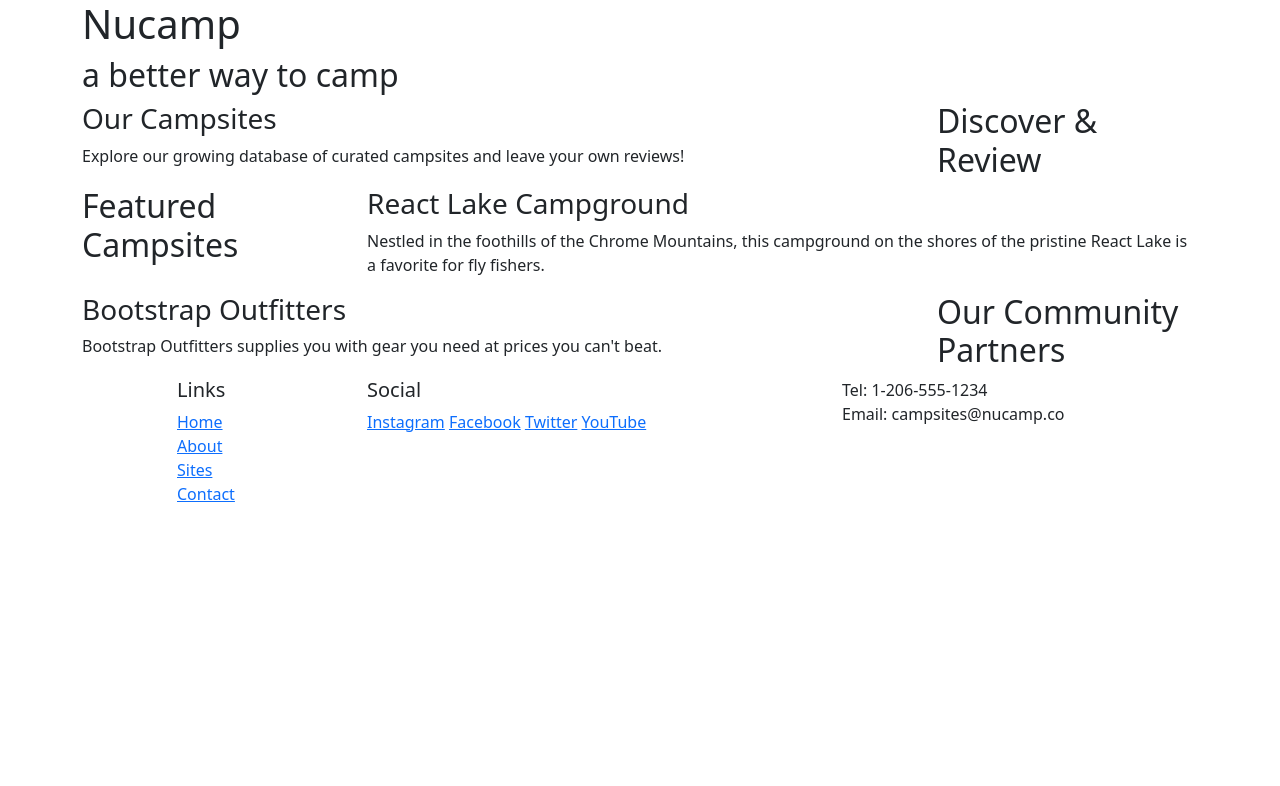
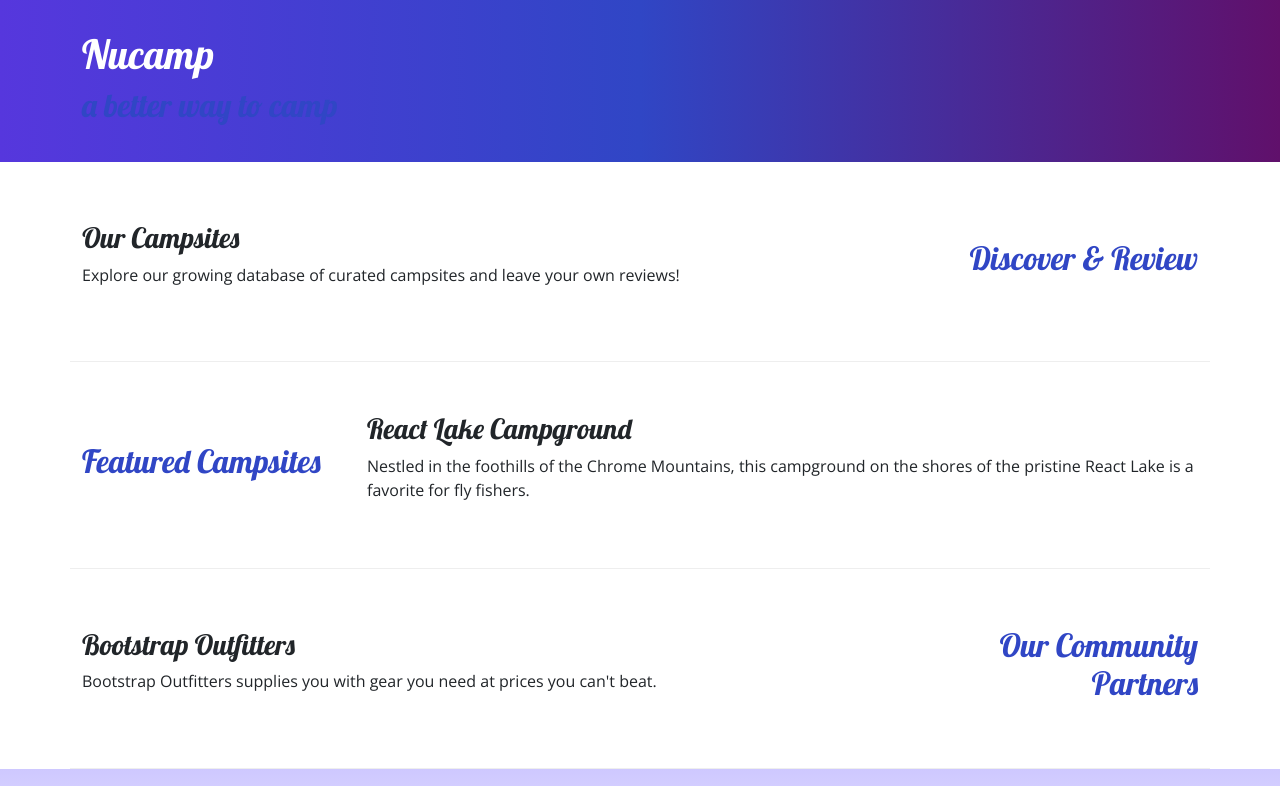
Before and after one commit to Yumalaii01/Yumalaii01, a plain HTML site: page index.html in a window 1280 px wide. Shown: the top 786 px of the page. Drawn offline with nearby package versions, Linux system fonts and the light colour scheme.

Commit message:
Adding Custom Styles

```diff
--- /dev/null
+++ b/css/styles.css
@@ -0,0 +1,32 @@
+body {
+    font-family: "Open Sans", sans-serif;
+}
+
+h1, h2, h3 {
+    font-family: "Lobster", cursive;
+}
+
+h2 {
+    color: #3046C5;
+}
+
+header {
+    padding: 30px;
+    background-image: linear-gradient(to right, #5637DD, #3046C5, #60106B);
+    color: white;
+}
+
+header h2 {
+    color #CEC8FF;
+}
+
+footer {
+    background-image: linear-gradient(#CEC8FF, white);
+    padding: 20px 0;
+}
+
+.row-content {
+    padding: 50px 0;
+    border-bottom: 1px ridge;
+    min-height: 200px;
+}
--- a/index.html
+++ b/index.html
@@ -8,7 +8,8 @@
 
     <!--Bootstrap CSS-->
     <link href="https://cdn.jsdelivr.net/npm/bootstrap@5.2.3/dist/css/bootstrap.min.css" rel="stylesheet" integrity="sha384-rbsA2VBKQhggwzxH7pPCaAqO46MgnOM80zW1RWuH61DGLwZJEdK2Kadq2F9CUG65" crossorigin="anonymous" />
-
+    <link rel="stylesheet" href="https://fonts.googleapis.com/css?family=Lobster|Open+Sans" />
+    <link rel="stylesheet" href="css/styles.css" />
     <title>Nucamp: A Better Way to Camp</title>
 </head>
 
@@ -30,9 +31,9 @@
     <main class="container">
 
     	<!-- discover section -->
-        <section class="row">
+        <section class="row row-content align-items-center">
             <div class="col-sm-4 col-md-3 order-sm-last">
-                <h2>Discover & Review</h2>
+                <h2 class="text-sm-end">Discover & Review</h2>
             </div>
             <div class="col">
                 <h3>Our Campsites</h3>
@@ -41,7 +42,7 @@
         </section>
 
 		<!-- feature section -->
-        <section class="row">
+        <section class="row row-content align-items-center">
             <div class="col-sm-4 col-md-3">
                 <h2>Featured Campsites</h2>
             </div>
@@ -52,9 +53,9 @@
         </section>
 
 		<!-- partner section -->
-        <section class="row">
+        <section class="row row-content align-items-center">
             <div class="col-sm-4 col-md-3 order-sm-last">
-                <h2>Our Community Partners</h2>
+                <h2 class="text-sm-end">Our Community Partners</h2>
             </div>
             <div class="col">
                 <h3>Bootstrap Outfitters</h3>
@@ -77,14 +78,14 @@
                         <li><a href="#">Contact</a></li>
                     </ul>
                 </div>
-        <div class="col-6 col-sm-5">
+        <div class="col-6 col-sm-5 text-center">
             <h5>Social</h5>
             <a href="http://instagram.com/">Instagram</a>
             <a href="http://facebook.com/">Facebook</a>
             <a href="http://twitter.com/">Twitter</a>
             <a href="http://youtube.com/">YouTube</a>
         </div>
-        <div class="col-sm-4">
+        <div class="col-sm-4 text-center">
             Tel: 1-206-555-1234<br />
             Email: campsites@nucamp.co
         </div>
```
